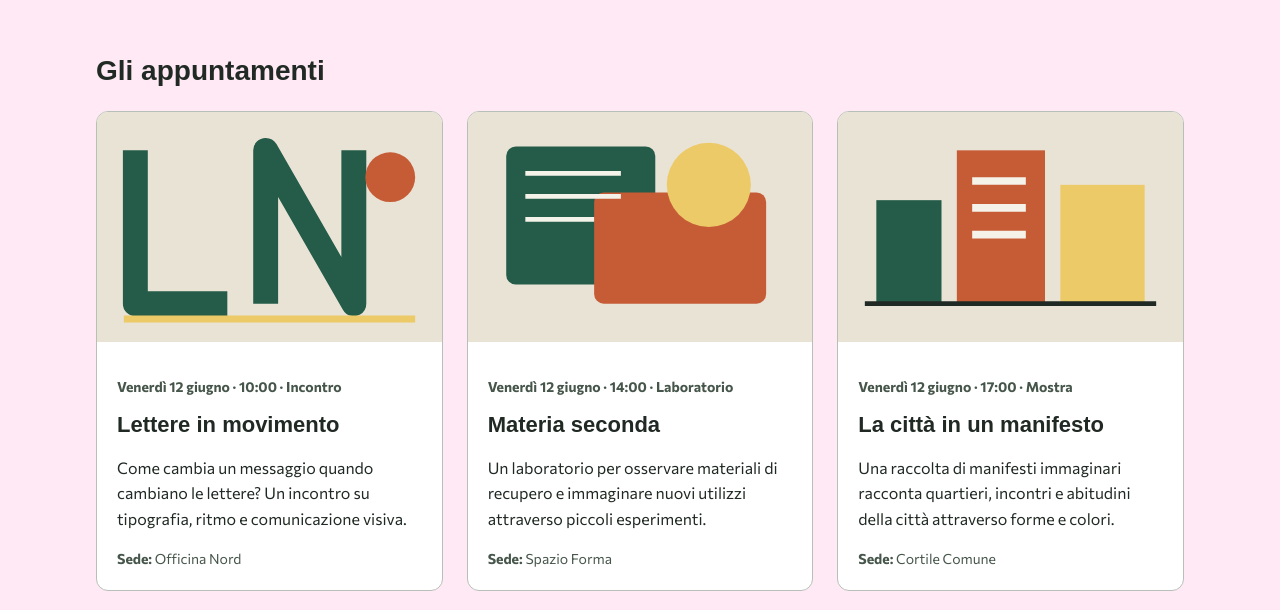
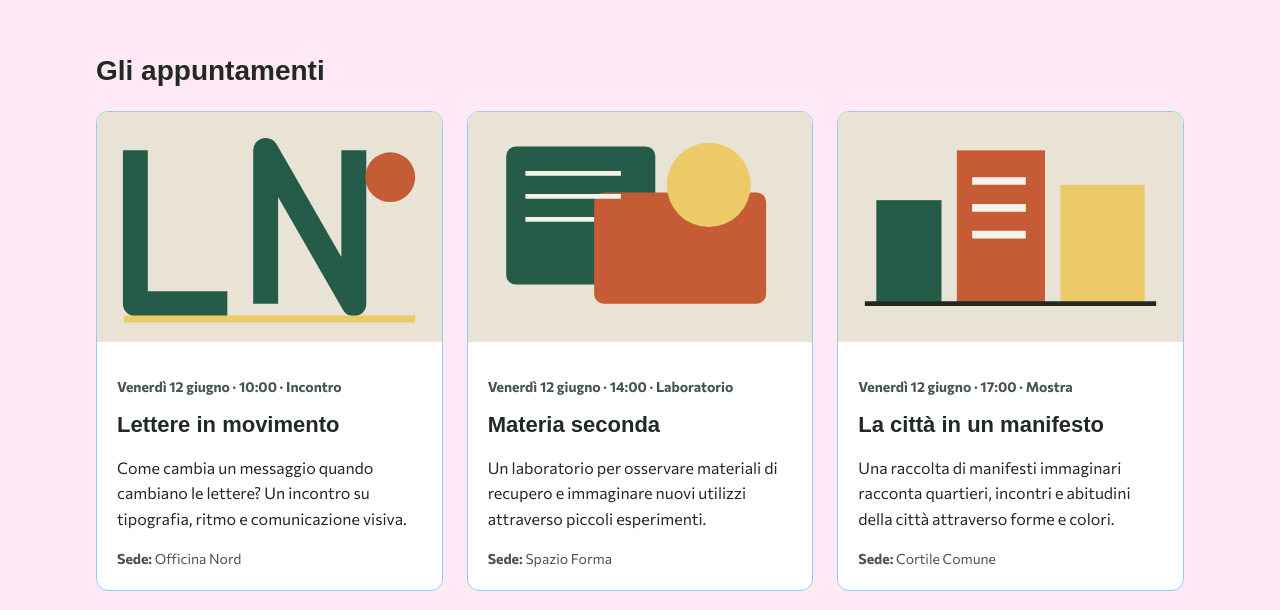
Before and after one commit to c4nnone/festival-segnale, a plain HTML site: page programma.html in a window 1280 px wide. Shown: the part 430-1040 px from the top of the page. Drawn offline with Linux system fonts and the light colour scheme; a web font is replaced by a local one.

Commit message:
Boarder event-card

```diff
--- a/style.css
+++ b/style.css
@@ -167,7 +167,7 @@ h3 {
 .event-card {
 
   overflow: hidden;
-  border: 1px solid #b7c0b7;
+  border: 1px solid var(--colore-dettaglio);
   border-radius: 0.75rem;
   background: #ffffff;
 }
```
